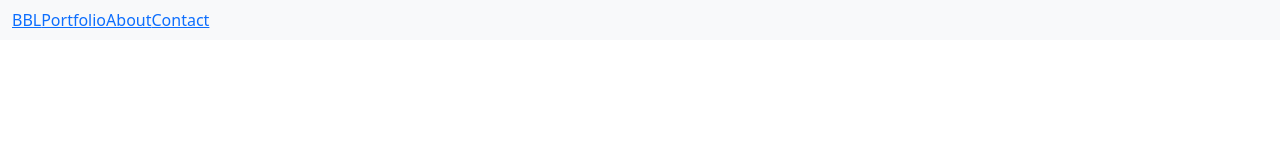
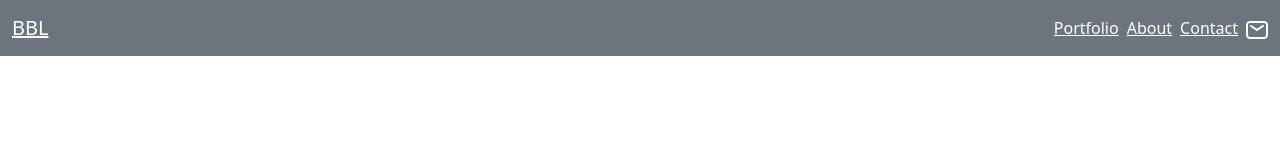
Before and after one commit to Bludidi/bootstrap, a plain HTML site: page index.html in a window 1280 px wide. Drawn offline with nearby package versions, Linux system fonts and the light colour scheme.

Commit message:
Update index.html

```diff
--- a/index.html
+++ b/index.html
@@ -13,25 +13,27 @@
 </head>
 
 <body>
-    <nav class="navbar navbar-expand-sm bg-light">
-        <div class="container-fluid">
-            <ul class="navbar-nav">
+    <nav class="navbar navbar-expand-sm bg-secondary navbar-dark">
+        <div class="container-fluid d-inline-flex align-items-center">
+            <div class="navbar-brand">
+                <a href="#" class="text-white">BBL</a>
+            </div>
+            <div class="justify-content-end">
+                <ul class="navbar-nav gap-2">
                     <li class="nav-item">
-                    <a href="#">BBL</a>
+                        <a href="#" class="text-white">Portfolio</a>
                     </li>
                     <li class="nav-item">
-                    <a href="#">Portfolio</a>
+                        <a href="#" class="text-white">About</a>
                     </li>
                     <li class="nav-item">
-                    <a href="#">About</a>
+                        <a href="#" class="text-white">Contact</a>
                     </li>
                     <li class="nav-item">
-                    <a href="#">Contact</a>
-                </li>
-                <li class="nav-item">
-                    <a href="#"><img src="" alt=""></a>
+                        <a href="#"><img src="Assets/images/mail_icon.svg" alt="mail icon"></a>
                     </li>
                 </ul>
+            </div>
         </div>
     </nav>
 
```
Lines whose indentation alone changed are shown as unchanged.
